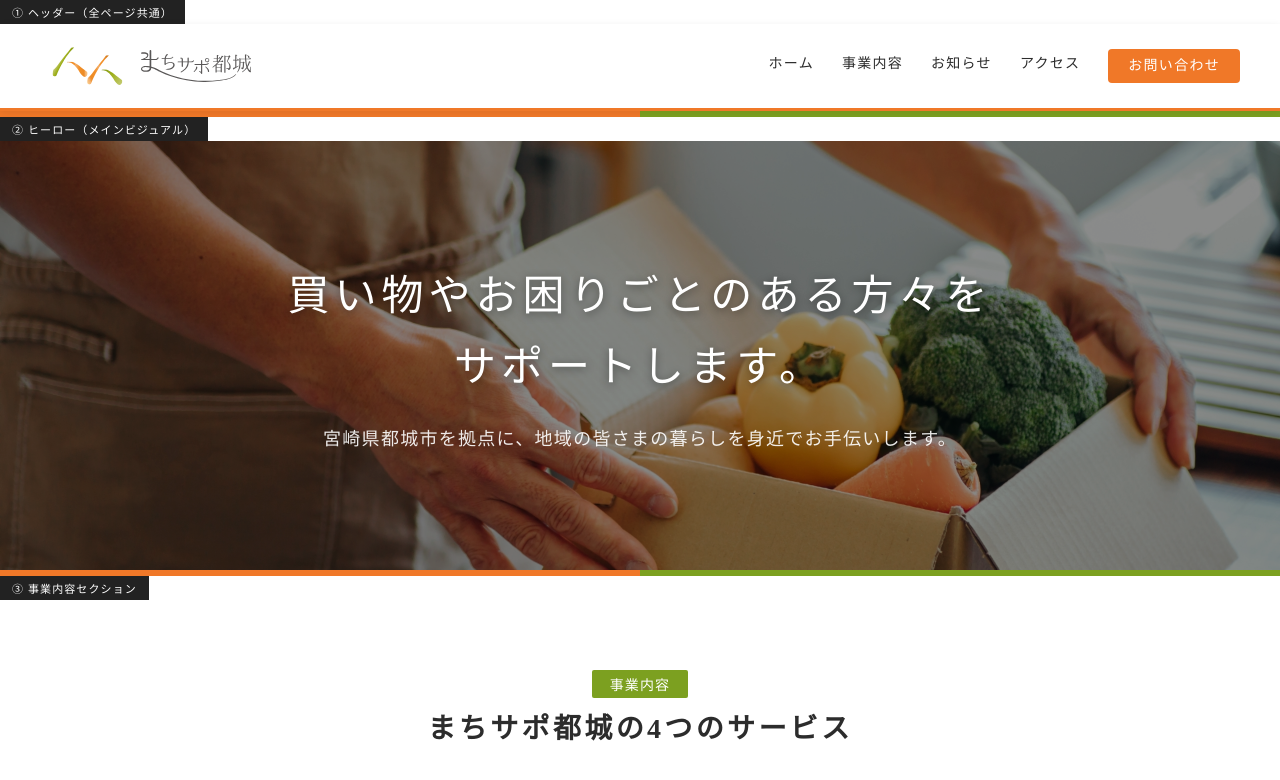
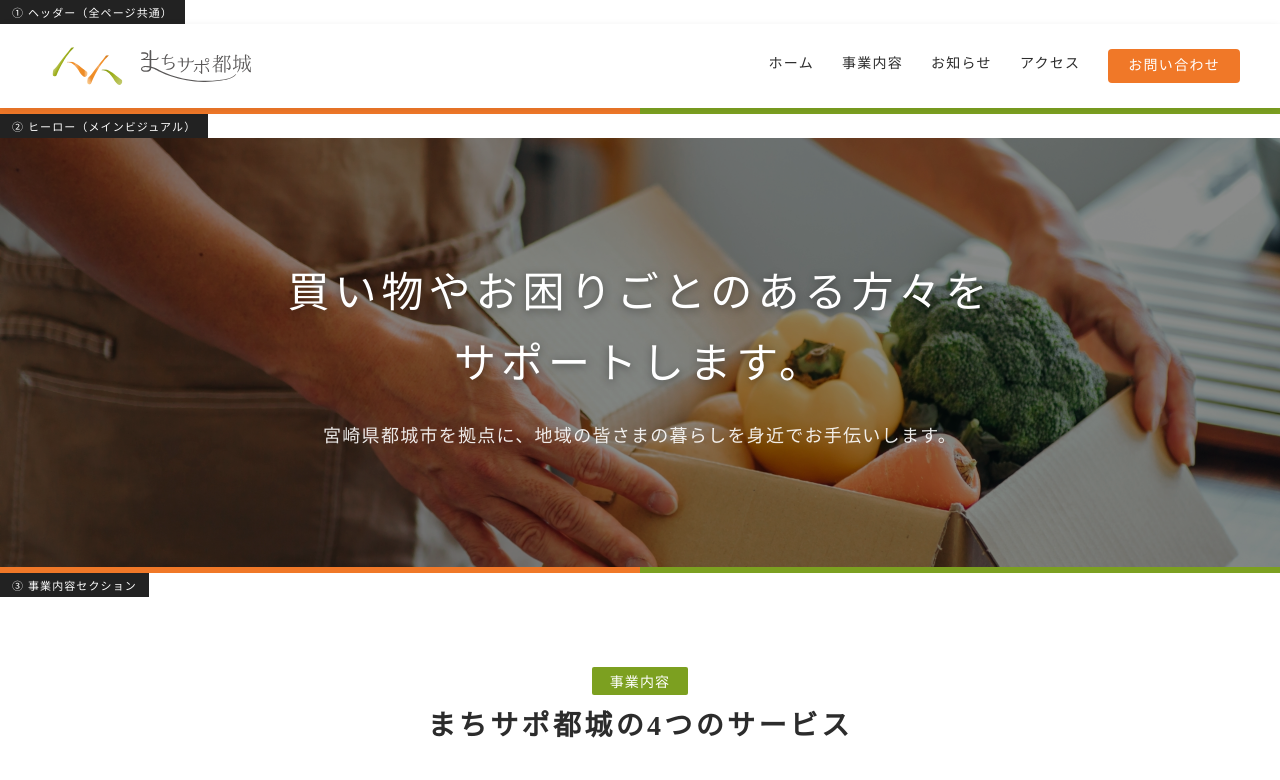
Before and after one commit to saicoromm-cmd/machisapo, a plain HTML site: page preview.html in a window 1280 px wide. Shown: the top 780 px of the page. Drawn offline with Linux system fonts and the light colour scheme; a web font is replaced by a local one.

Commit message:
プレビューページを更新
Co-Authored-By: Claude Sonnet 4.6 <noreply@anthropic.com>

```diff
--- a/preview.html
+++ b/preview.html
@@ -44,7 +44,6 @@
   /* ===== ① ヘッダー ===== */
   header {
     background: var(--white);
-    border-bottom: 3px solid var(--orange);
     display: flex;
     align-items: center;
     justify-content: space-between;
```
